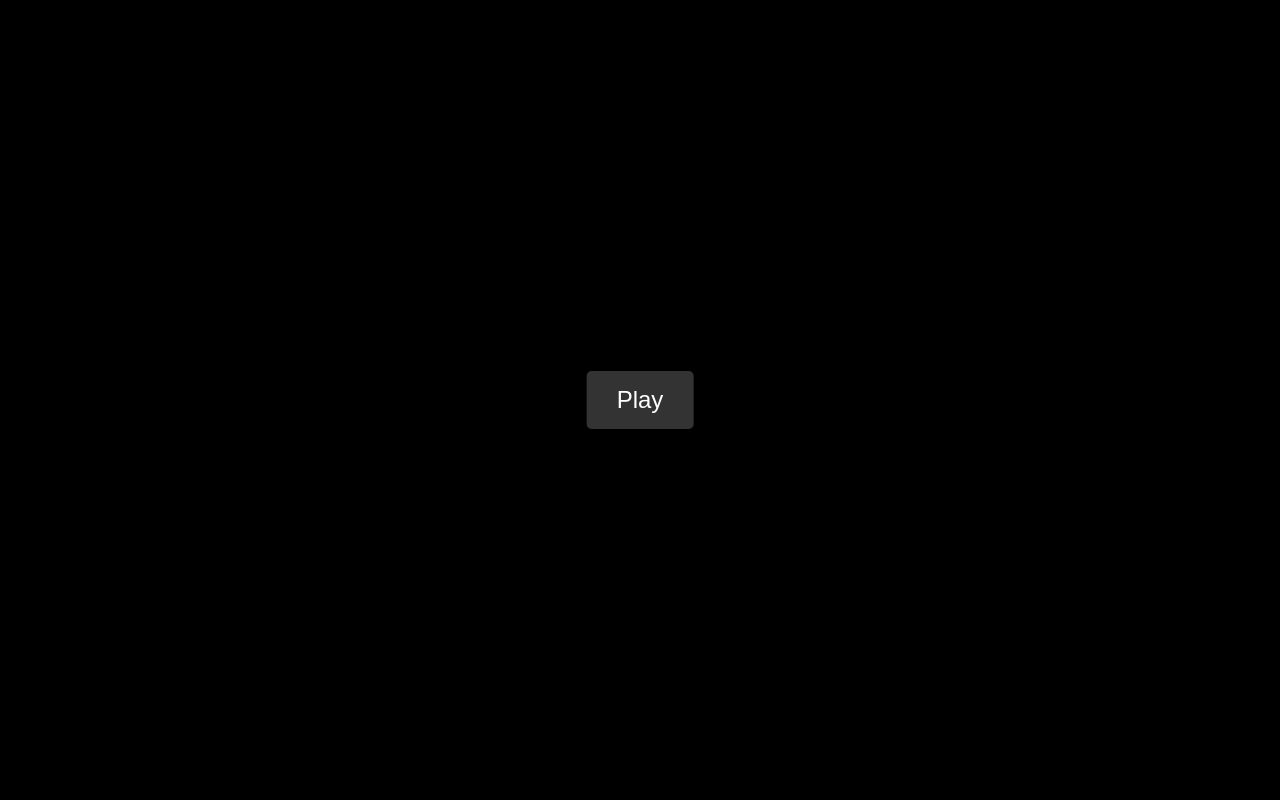
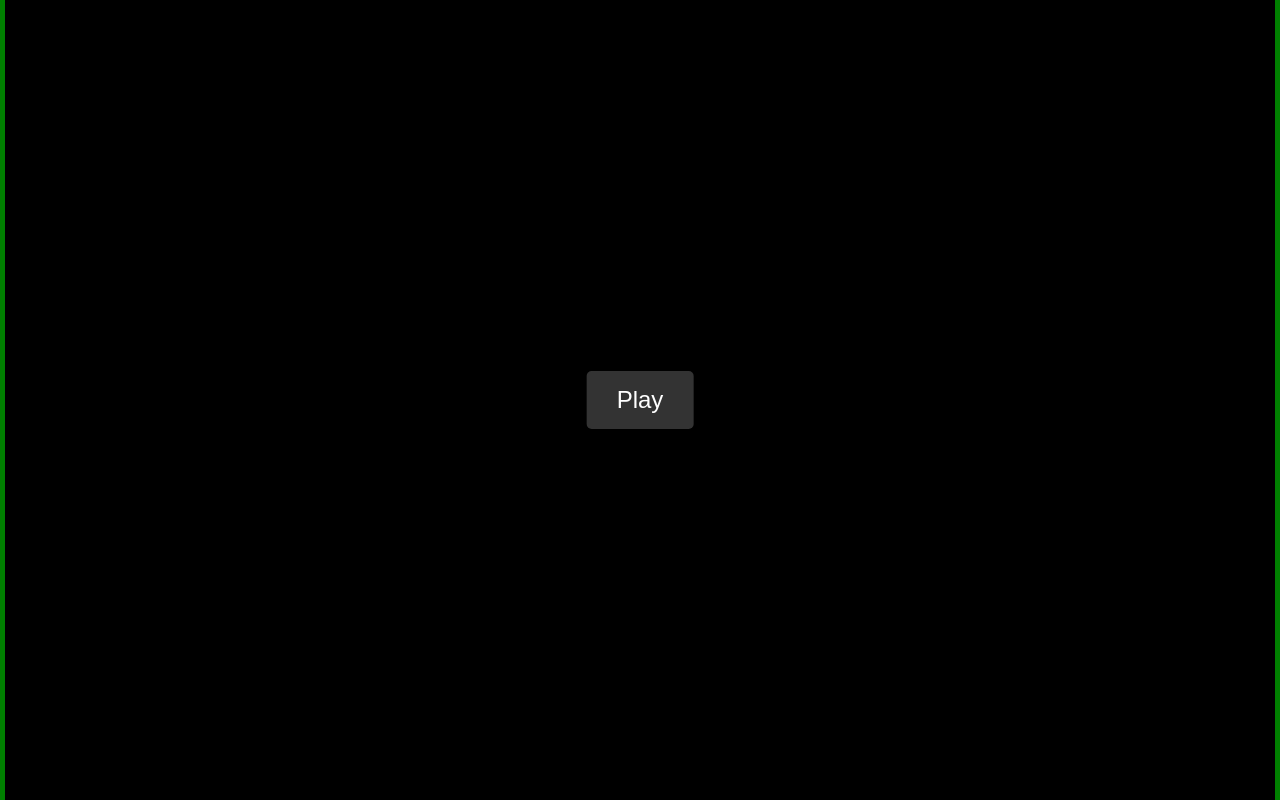
Before and after one commit to coke1312/sajjt, a plain HTML site: page index.html in a window 1280 px wide. Drawn offline with Linux system fonts and the light colour scheme.

Commit message:
Update index.html

```diff
--- a/index.html
+++ b/index.html
@@ -14,23 +14,27 @@
             font-family: Arial, sans-serif;
         }
 
-        #left-bar, #right-bar {
+        /* Left soundbar */
+        #left-bar {
             position: fixed;
-            top: 50%;
+            top: 0;
+            left: 0;
             width: 5px;
-            height: 0;
+            height: 100%;
             background-color: green;
-            transform: translateY(-50%);
         }
 
-        #left-bar {
-            left: 0;
+        /* Right soundbar */
+        #right-bar {
+            position: fixed;
+            top: 0;
+            right: 0;
+            width: 5px;
+            height: 100%;
+            background-color: green;
         }
 
-        #right-bar {
-            right: 0;
-        }
-
+        /* Play button */
         #play-button {
             position: absolute;
             top: 50%;
@@ -109,11 +113,11 @@
 
                 // Left bar reacts to the lower frequencies (bass)
                 const leftBarHeight = Math.max(0, dataArray[0] - 50); // Bass frequencies for left bar
-                leftBar.style.height = `${leftBarHeight}px`;
+                leftBar.style.height = `${leftBarHeight + (Math.sin(Date.now() / 100) * 20)}px`; // Adding sine wave motion for dynamic effect
 
                 // Right bar reacts to the higher frequencies (treble)
                 const rightBarHeight = Math.max(0, dataArray[bufferLength - 1] - 50); // Treble frequencies for right bar
-                rightBar.style.height = `${rightBarHeight}px`;
+                rightBar.style.height = `${rightBarHeight + (Math.cos(Date.now() / 100) * 20)}px`; // Dynamic sine wave motion
 
                 animationFrameId = requestAnimationFrame(animate);
             }
```
